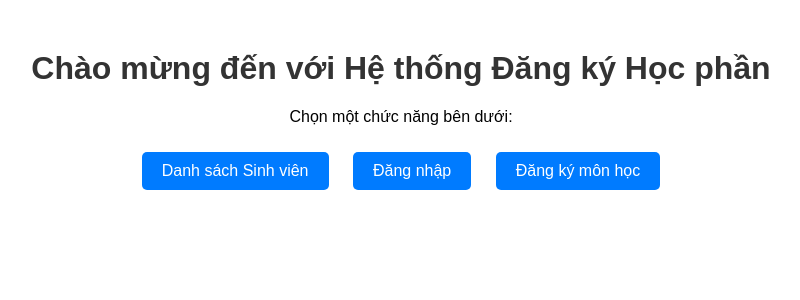
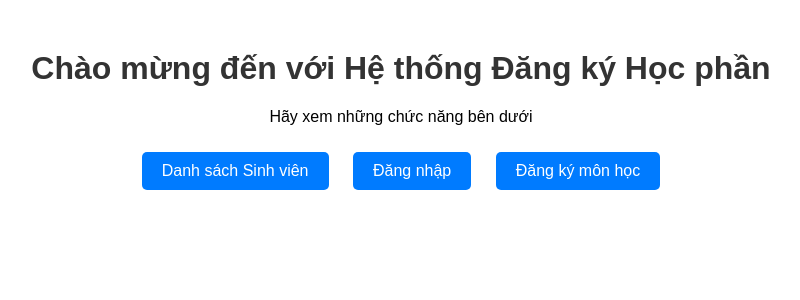
Before and after one commit to VoDucTri/BaiTapKiemTraGiuaKi, a PHP site: page / in a window 1280 px wide. Shown: the top 300 px of the page, without its empty margins (239-1039 px from the left). Run offline with PHP 8.4, Linux system fonts and the light colour scheme.

Commit message:
Cập nhật mới

```diff
--- a/index.php
+++ b/index.php
@@ -28,7 +28,7 @@
 </head>
 <body>
     <h1>Chào mừng đến với Hệ thống Đăng ký Học phần</h1>
-    <p>Chọn một chức năng bên dưới:</p>
+    <p>Hãy xem những chức năng bên dưới</p>
 
     <a href="views/index.php" class="btn">Danh sách Sinh viên</a>
     <a href="login.php" class="btn">Đăng nhập</a>
--- a/views/giohang.php
+++ b/views/giohang.php
@@ -9,7 +9,6 @@ if (!isset($_SESSION['MaSV'])) {
 
 $MaSV = $_SESSION['MaSV'];
 
-// Truy vấn danh sách học phần đã đăng ký
 $sql = "SELECT HocPhan.MaHP, HocPhan.TenHP, HocPhan.SoTinChi, ChiTietDangKy.MaDK
         FROM ChiTietDangKy
         JOIN DangKy ON ChiTietDangKy.MaDK = DangKy.MaDK
--- a/views/hocphan.php
+++ b/views/hocphan.php
@@ -1,7 +1,6 @@
 <?php
 include '../config/database.php';
 
-// Lấy danh sách học phần
 $sql = "SELECT * FROM HocPhan";
 $result = $conn->query($sql);
 ?>
```
Also changed, not shown: views/dangky.php (+2 -5 lines).
